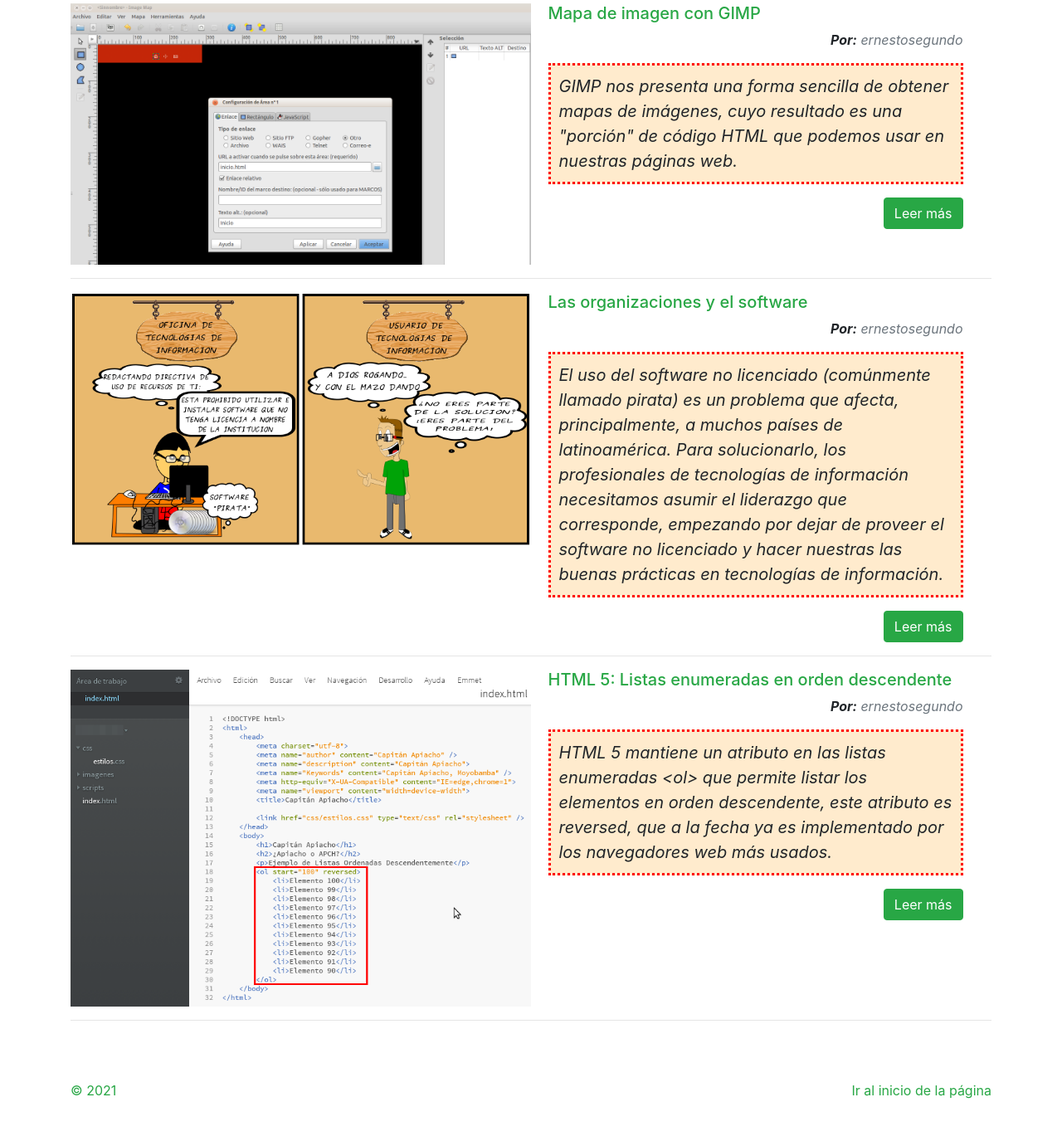
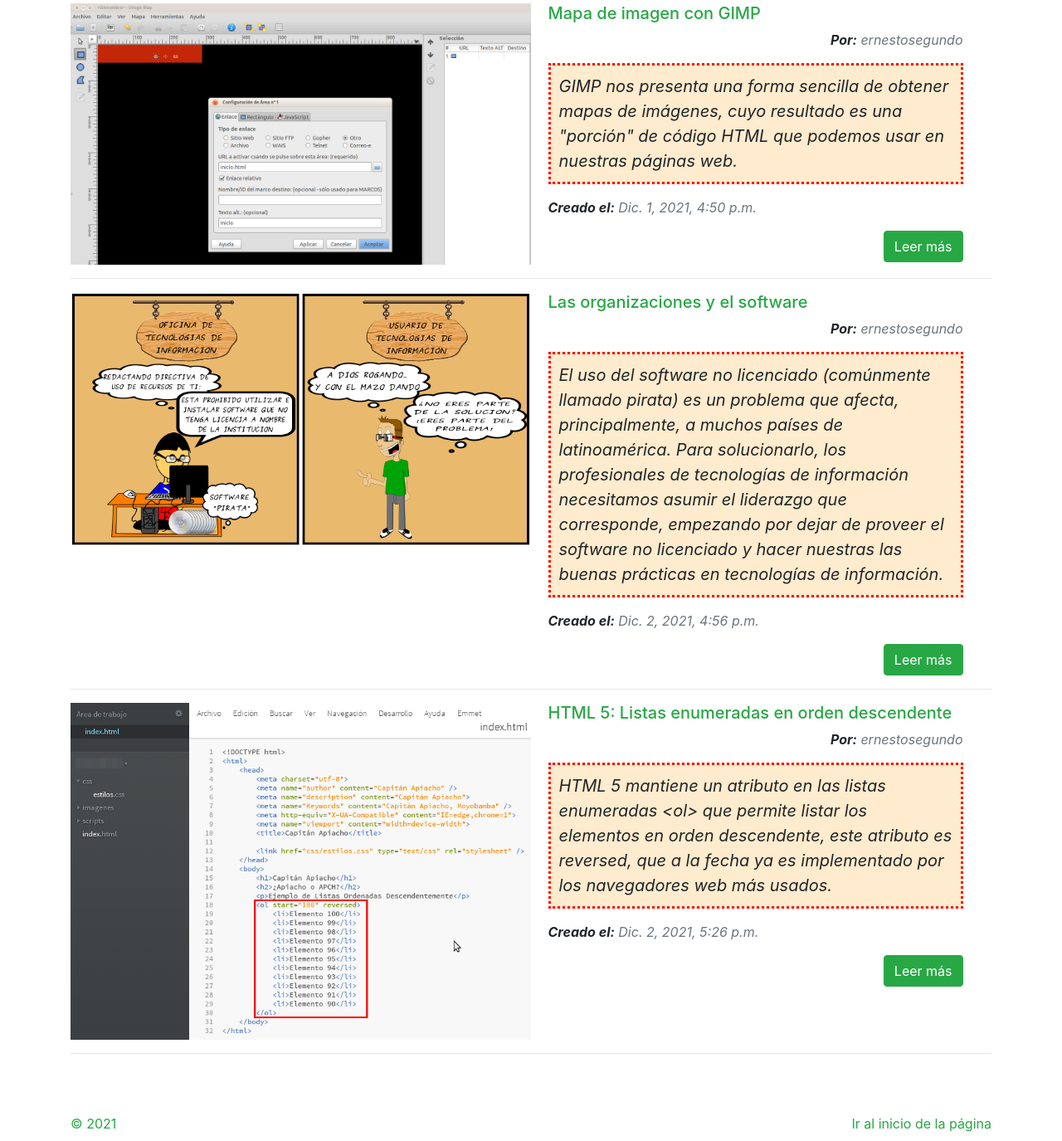
Before and after one commit to ernestosegundo/ernestosegundo, a Django app: page /blog/ in a window 1280 px wide. Shown: the part 132-1507 px from the top of the page at 83% size. Before the commit the page ends 1456 px from the top, so only its background shows below. Run offline with Django 3.2, Linux system fonts and the light colour scheme; data comes from the database, SQL or seed files in the repository; some libraries are stand-ins or nearby versions.

Commit message:
Formato bootstrap al template blog - fecha de creación de la entrada

```diff
--- a/blog/templates/blog/blog.html
+++ b/blog/templates/blog/blog.html
@@ -18,6 +18,7 @@
 					<h5 class="text-success">{{post.titulo}}</h5>
 					<p class="text-right font-italic"><span class="font-weight-bold">Por:</span> <span class="text-muted">{{post.autor}}</span></p>
 					<p class="summary-text blockquote"><cite>{{post.resumen}}</cite></p>
+					<p class="font-italic"><span class="font-weight-bold">Creado el:</span> <span class="text-muted">{{post.creado}}</span></p>
 					<div class="text-right"><a href="" class="btn btn-success">Leer más</a></div>
 				</div>
 			</div>
```
